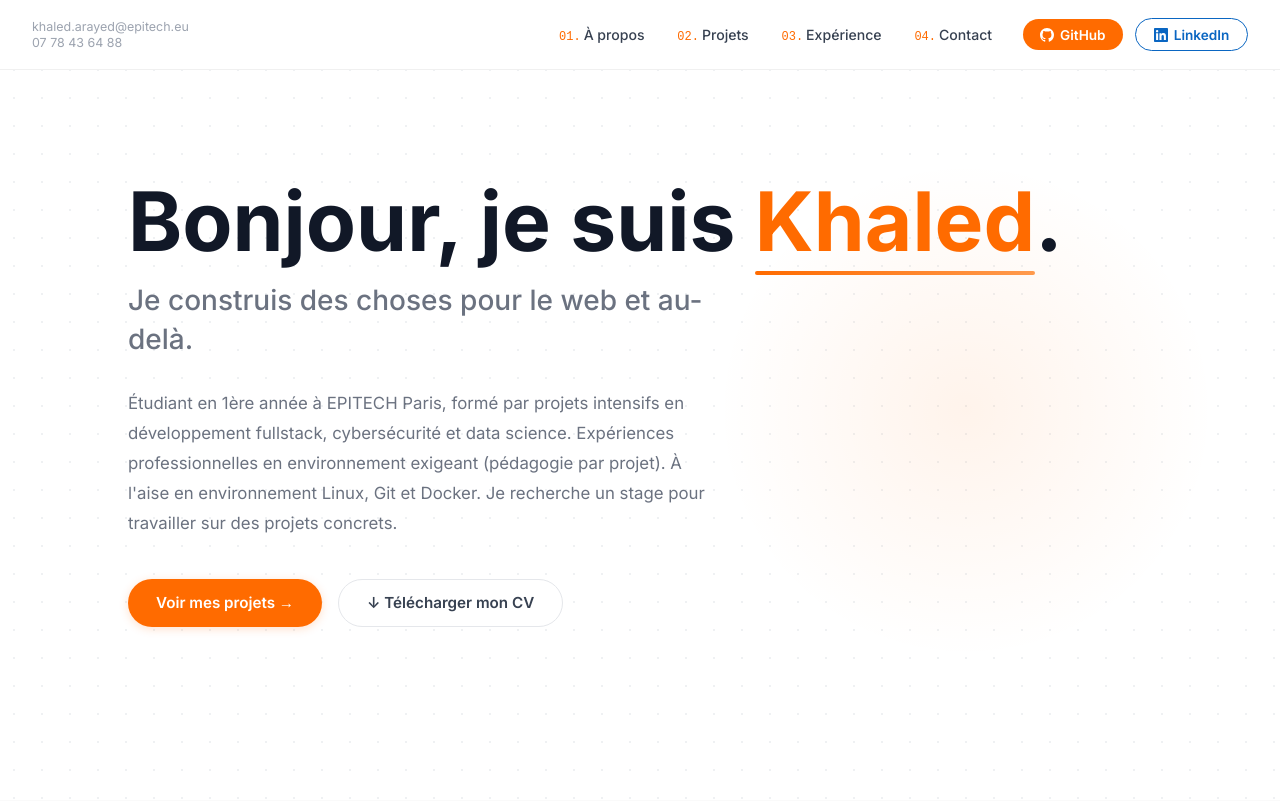
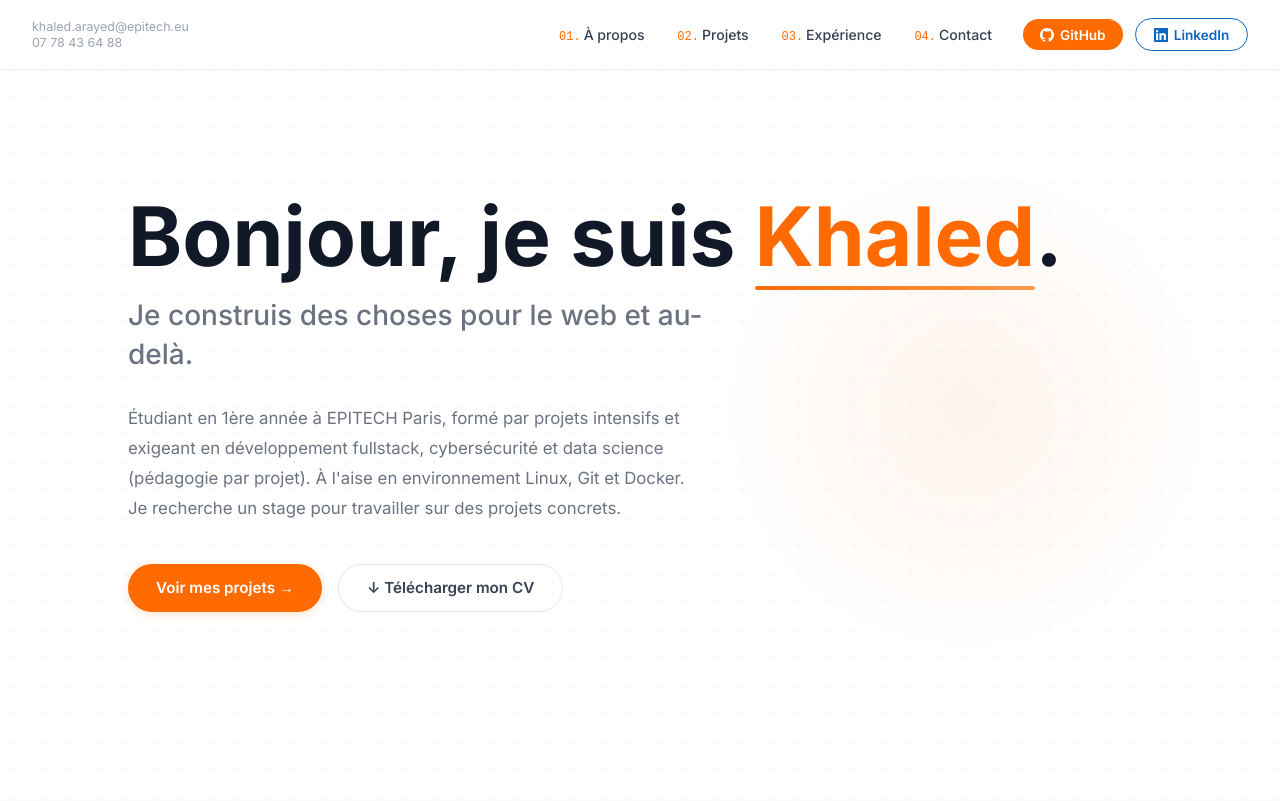
Before and after one commit to arayed-khaled2/portfolio, a React (Vite) app: page / in a window 1280 px wide. Shown: the top 801 px of the page. Built offline with nearby package versions, Linux system fonts and the light colour scheme.

Commit message:
update hero description

```diff
--- a/src/components/Hero.jsx
+++ b/src/components/Hero.jsx
@@ -50,7 +50,7 @@ export default function Hero() {
         </h2>
 
         <p style={{ color: '#6b7280', maxWidth: '580px', lineHeight: 1.8, fontSize: '1.05rem', marginBottom: '2.5rem' }}>
-          Étudiant en 1ère année à EPITECH Paris, formé par projets intensifs en développement fullstack, cybersécurité et data science. Expériences professionnelles en environnement exigeant (pédagogie par projet). À l'aise en environnement Linux, Git et Docker. Je recherche un stage pour travailler sur des projets concrets.
+          Étudiant en 1ère année à EPITECH Paris, formé par projets intensifs et exigeant en développement fullstack, cybersécurité et data science (pédagogie par projet). À l'aise en environnement Linux, Git et Docker. Je recherche un stage pour travailler sur des projets concrets.
         </p>
 
         <div style={{ display: 'flex', gap: '1rem', flexWrap: 'wrap' }}>
```
